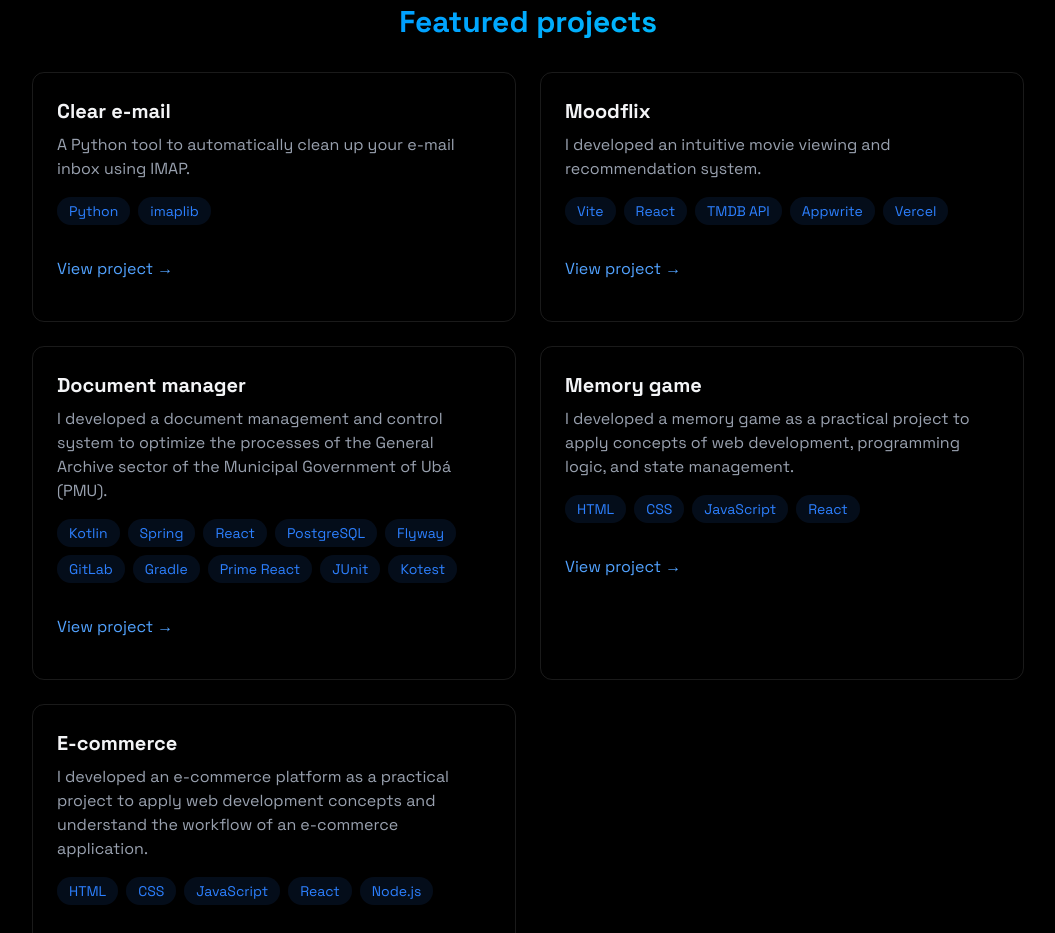
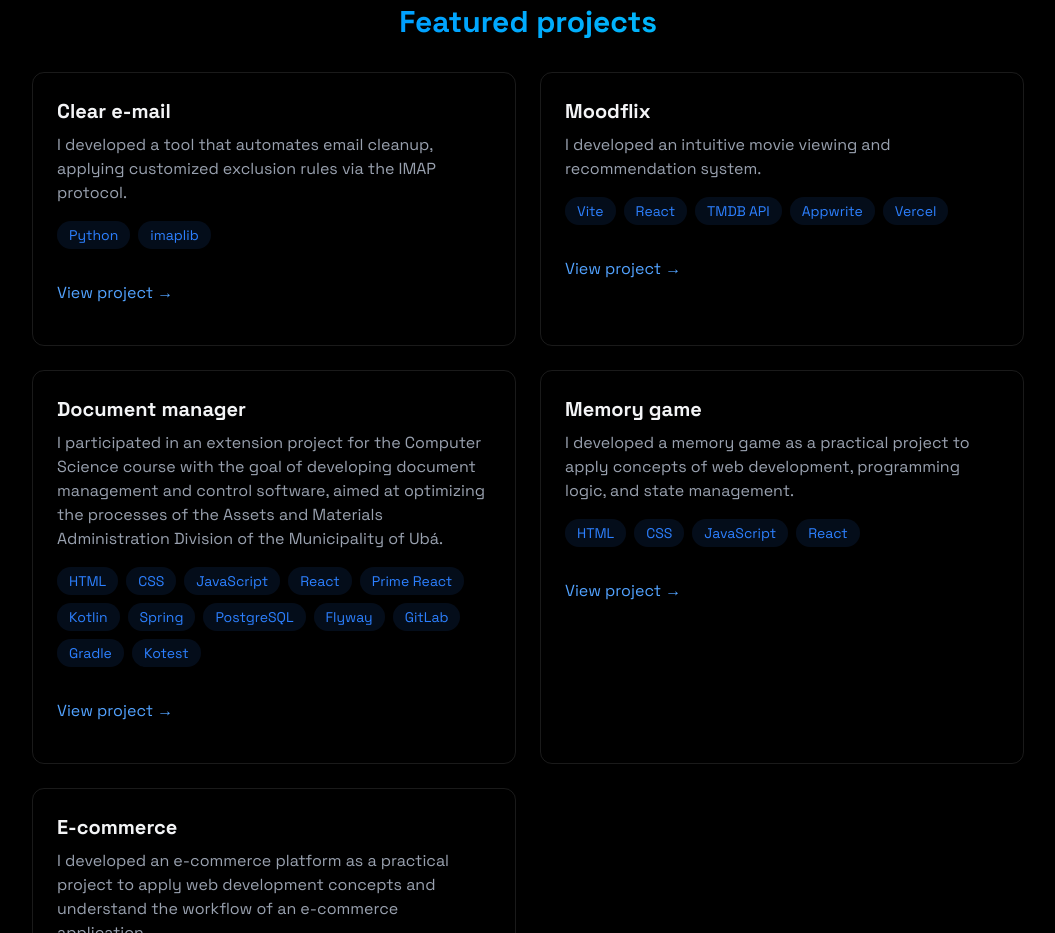
Before and after one commit to lucasrodriguescunha/beautiful-portfolio, a React (Vite) app: page / in a window 1280 px wide. Shown: the part 2000-2933 px from the top of the page, without its empty margins (112-1167 px from the left). Built offline with nearby package versions, Linux system fonts and the light colour scheme.

Commit message:
feat: update technology stack in Projects section and enhance project descriptions in English and Portuguese translations

```diff
--- a/src/components/sections/Projects.jsx
+++ b/src/components/sections/Projects.jsx
@@ -78,7 +78,7 @@ export const Projects = () => {
                 {t('document_manager_description')}
               </p>
               <div className='flex flex-wrap gap-2 mb-4'>
-                {['Kotlin', 'Spring', 'React', 'PostgreSQL', 'Flyway', 'GitLab', 'Gradle', 'Prime React', 'JUnit', 'Kotest'].map((tech, key) => (
+                {['HTML', 'CSS', 'JavaScript', 'React', 'Prime React', 'Kotlin', 'Spring', 'PostgreSQL', 'Flyway', 'GitLab', 'Gradle', 'Kotest'].map((tech, key) => (
                   <span key={key} className='bg-blue-500/10 text-blue-500 py-1 px-3 rounded-full text-sm hover:bg-blue-500/20
                                 hover:shadow-[0_2px_8px_rgba(59, 130, 246, 0.2)] transition'
                   >
@@ -115,7 +115,7 @@ export const Projects = () => {
 
               <div className='flex justify-between items-center'>
                 <a
-                  href='#'
+                  href='https://memory-game-eosin-two.vercel.app/'
                   className='text-blue-400 hover:text-blue-300 transition-colors my-4'
                 >
                   {t('view_project')} &#8594;
--- a/src/locales/en/translation.json
+++ b/src/locales/en/translation.json
@@ -21,9 +21,9 @@
   "desc_experiences": "Responsible for front-end development and the creation and integration of REST APIs.",
   "featured_projects": "Featured projects",
   "clear_email_title": "Clear e-mail",
-  "clear_email_description": "A Python tool to automatically clean up your e-mail inbox using IMAP.",
+  "clear_email_description": "I developed a tool that automates email cleanup, applying customized exclusion rules via the IMAP protocol.",
   "document_manager_title": "Document manager",
-  "document_manager_description": "I developed a document management and control system to optimize the processes of the General Archive sector of the Municipal Government of Ubá (PMU).",
+  "document_manager_description": "I participated in an extension project for the Computer Science course with the goal of developing document management and control software, aimed at optimizing the processes of the Assets and Materials Administration Division of the Municipality of Ubá.",
   "moodflix_title": "Moodflix",
   "moodflix_description": "I developed an intuitive movie viewing and recommendation system.",
   "memory_game_title": "Memory game",
--- a/src/locales/pt/translation.json
+++ b/src/locales/pt/translation.json
@@ -21,11 +21,11 @@
   "desc_experiences": "Responsável pelo desenvolvimento front-end e pela criação e integração de APIs REST.",
   "featured_projects": "Projetos em destaque",
   "clear_email_title": "Limpador de e-mails",
-  "clear_email_description": "Uma ferramenta em Python para limpar automaticamente sua caixa de entrada de e-mails usando o protocolo IMAP.",
+  "clear_email_description": "Desenvolvi uma ferramenta que automatiza a limpeza de e-mails, aplicando regras de exclusão personalizadas por meio do protocolo IMAP",
   "document_manager_title": "Gerenciador de documentos",
-  "document_manager_description": "Um sistema de gerenciamento e controle de documentos para otimizar os processos do setor de Arquivo Geral da Prefeitura Municipal de Ubá (PMU).",
+  "document_manager_description": "Participei de um projeto de extensão do curso de Ciência da Computação com o objetivo de desenvolver um software de gestão e controle de documentos, voltado à otimização dos processos do setor de Divisão de Patrimônio e Administração de Materiais da Prefeitura Municipal de Ubá.",
   "moodflix_title": "Moodflix",
-  "moodflix_description": "Uma página intuitiva de visualização e recomendação de filmes.",
+  "moodflix_description": "Desenvolvi uma página intuitiva de visualização e recomendação de filmes.",
   "memory_game_title": "Jogo da memória",
   "memory_game_description": "Desenvolvi um jogo da memória como projeto prático para aplicar conceitos de desenvolvimento web, lógica de programação e gerenciamento de estado.",
   "ecommerce_title": "E-commerce",
```
